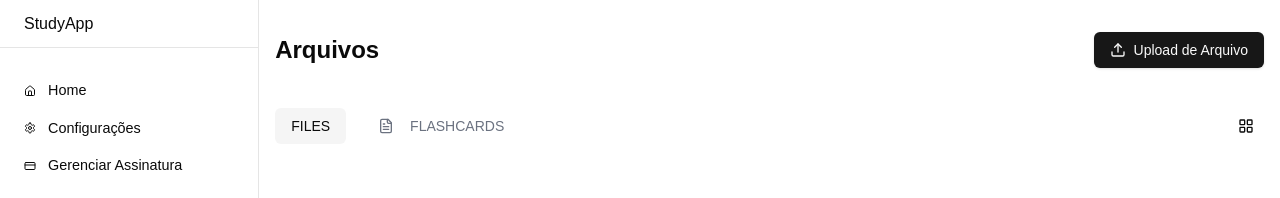
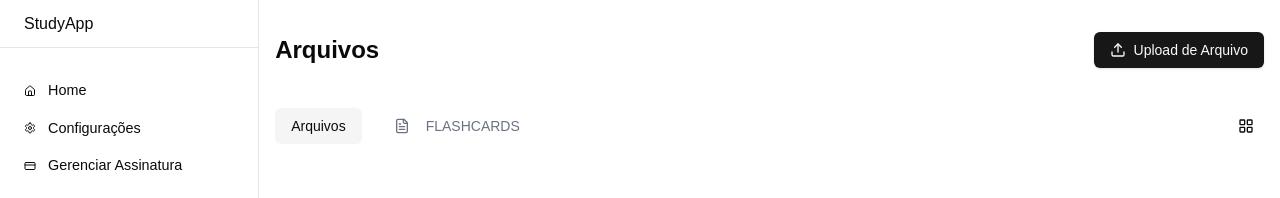
Before and after one commit to DanielVigano17/study-app, a Next.js app: page /app/fileList/1 in a window 1280 px wide. Shown: the top 198 px of the page. Built offline with nearby package versions, Linux system fonts and the light colour scheme; no server answers; the database is empty.

Commit message:
Fix: retira textos em inglês da tela de materias

```diff
--- a/src/app/(app)/app/fileList/_components/fileFilters.tsx
+++ b/src/app/(app)/app/fileList/_components/fileFilters.tsx
@@ -18,7 +18,7 @@ export function FileFilters({materiaId} : {materiaId : string}) {
     <div className="flex items-center justify-between py-4">
       <div className="flex items-center gap-4">
         <Button variant="ghost" className="text-sm bg-secondary">
-          FILES
+          Arquivos
         </Button>
         <Link href={`/app/flashcards/${materiaId}`}>
           <Button variant="ghost" className="text-sm text-gray-500">
--- a/src/app/(app)/app/flashcards/[materiaId]/_components/dialog-new-flashcard.tsx
+++ b/src/app/(app)/app/flashcards/[materiaId]/_components/dialog-new-flashcard.tsx
@@ -77,7 +77,7 @@ export function FlashcardDialog({materiaId} : {materiaId : string}) {
       <DialogTrigger asChild>
         <Button className="gap-2">
                 <Plus className="w-4 h-4" />
-                Add New Flashcard
+                Adicionar Flashcard
         </Button>
       </DialogTrigger>
       <DialogContent className="sm:max-w-[425px]">
--- a/src/app/(app)/app/flashcards/[materiaId]/page.tsx
+++ b/src/app/(app)/app/flashcards/[materiaId]/page.tsx
@@ -23,7 +23,7 @@ export default async function FlashcardsPage({params} : {params : Promise<{mater
         <Link href={`/app/fileList/${materiaId}`}>
           <Button variant="ghost" className="text-sm text-gray-500">
             <FileText className="w-4 h-4 mr-2" />
-            FILES
+            Arquivos
           </Button>
         </Link>
         <Button variant="ghost" className="text-sm bg-secondary">
--- a/src/app/(app)/app/flashcards/_components/FlashCardList.tsx
+++ b/src/app/(app)/app/flashcards/_components/FlashCardList.tsx
@@ -24,34 +24,6 @@ import {
 } from "@/components/ui/alert-dialog"
 import { Pergunta } from '@/domain/entities/Pergunta'
 import { findManyPerguntasAction } from '../../actions'
-
-// interface Flashcard {
-//   id: string
-//   title: string
-//   question: string
-//   answer: string
-// }
-
-// const flashcards: Flashcard[] = [
-//   {
-//     id: "1",
-//     title: "React Hooks",
-//     question: "What is useState?",
-//     answer: "useState is a Hook that lets you add React state to function components."
-//   },
-//   {
-//     id: "2",
-//     title: "JavaScript Basics",
-//     question: "What is closure?",
-//     answer: "A closure is the combination of a function bundled together with references to its surrounding state."
-//   },
-//   {
-//     id: "3",
-//     title: "CSS Fundamentals",
-//     question: "What is the box model?",
-//     answer: "The CSS box model is essentially a box that wraps around every HTML element consisting of margins, borders, padding, and the actual content."
-//   }
-// ]
 
 export function FlashcardList({materiaId} : {materiaId : string}) {
   const [visibleAnswers, setVisibleAnswers] = useState<{ [key: string]: boolean }>({})
@@ -107,26 +79,26 @@ export function FlashcardList({materiaId} : {materiaId : string}) {
                       </AlertDialogDescription>
                     </AlertDialogHeader>
                     <AlertDialogFooter>
-                      <AlertDialogCancel>Cancel</AlertDialogCancel>
+                      <AlertDialogCancel>Cancelar</AlertDialogCancel>
                       <AlertDialogAction onClick={() => handleDelete(flashcard.id)}>
-                        Delete
+                        Deletar
                       </AlertDialogAction>
                     </AlertDialogFooter>
                   </AlertDialogContent>
                 </AlertDialog>
               </div>
             </div>
-            <CardDescription>Click the eye icon to reveal answer</CardDescription>
+            <CardDescription>Clique no ícone de olho pra visualizar a resposta</CardDescription>
           </CardHeader>
           <CardContent>
             <div className="space-y-4">
               <div>
-                <strong>Question:</strong>
+                <strong>Pergunta:</strong>
                 <p className="mt-1 text-muted-foreground">{flashcard.acao}</p>
               </div>
               <div>
                 <div className="flex items-center justify-between mb-2">
-                  <strong>Answer:</strong>
+                  <strong>Resposta:</strong>
                   <Button
                     variant="ghost"
                     size="sm"
```
